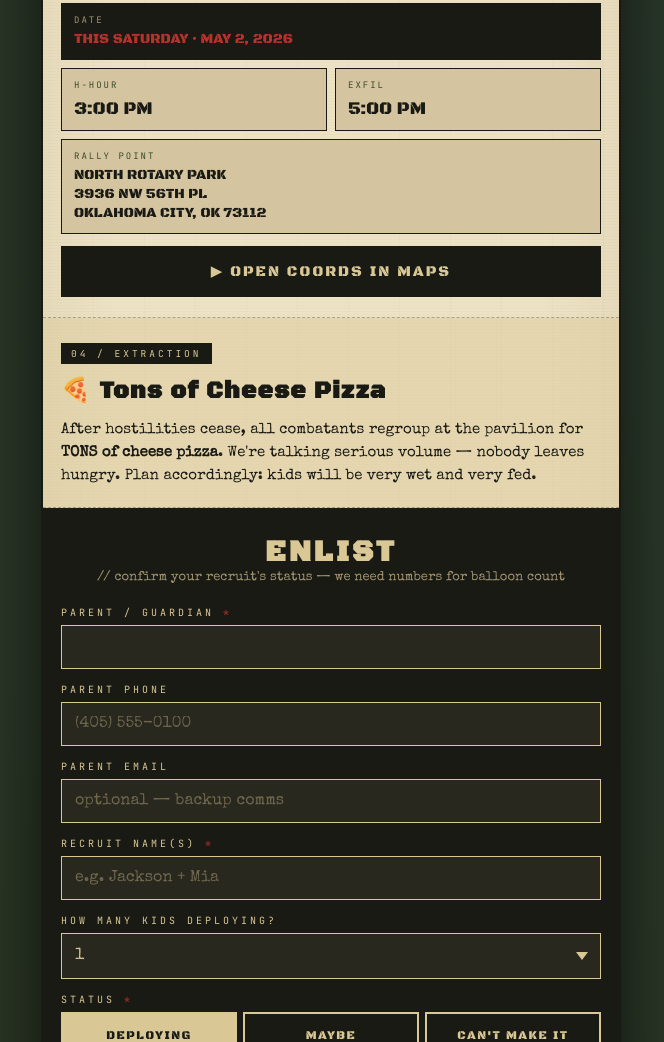
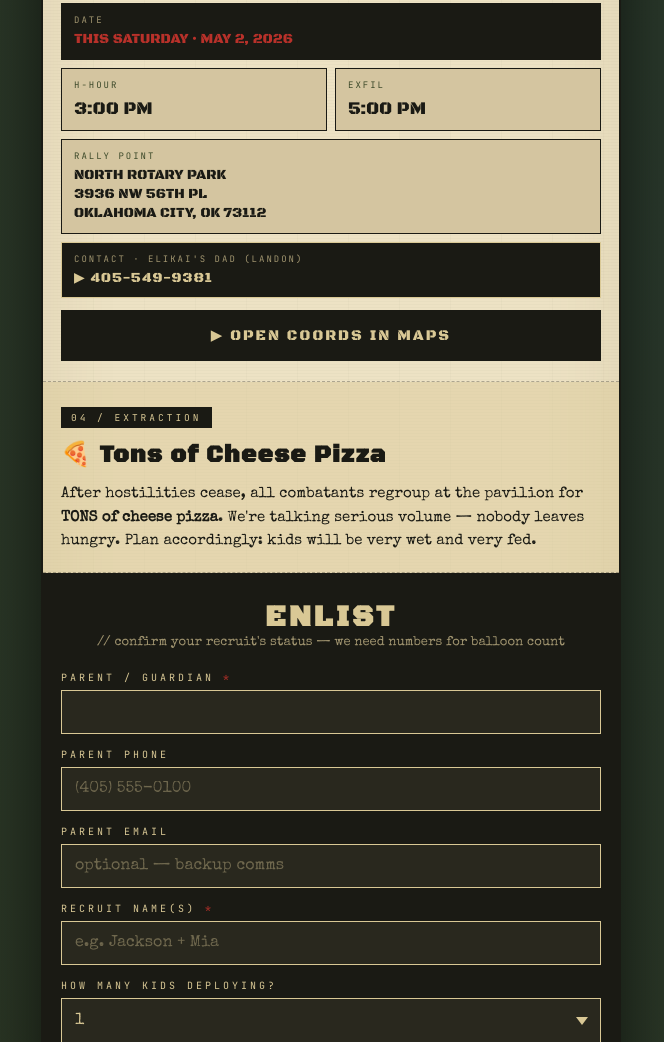
Before and after one commit to landonyourfeet/Elikai, a website: page public/index.html in a window 1280 px wide. Shown: the part 3020-4062 px from the top of the page, without its empty margins (309-973 px from the left). Drawn offline with nearby package versions, Linux system fonts and the light colour scheme.

Commit message:
Update index.html

```diff
--- a/public/index.html
+++ b/public/index.html
@@ -587,6 +587,10 @@
         <span class="label">RALLY POINT</span>
         <span class="value">NORTH ROTARY PARK<br>3936 NW 56TH PL<br>OKLAHOMA CITY, OK 73112</span>
       </div>
+      <div class="intel-cell full" style="background:var(--ink);color:var(--sand);border-color:var(--sand)">
+        <span class="label" style="color:var(--sand);opacity:0.7">CONTACT · ELIKAI'S DAD (LANDON)</span>
+        <span class="value" style="color:var(--sand)"><a href="tel:+14055499381" style="color:var(--sand);text-decoration:none;letter-spacing:1px">▶ 405-549-9381</a></span>
+      </div>
     </div>
     <a class="coords-link" href="https://maps.google.com/?q=3936+NW+56th+Pl+Oklahoma+City+OK+73112" target="_blank" rel="noopener">▶ OPEN COORDS IN MAPS</a>
   </div>
@@ -681,6 +685,7 @@
       <div class="row"><span class="lbl">ID</span><span id="dt-id"></span></div>
     </div>
     <p class="success-msg">Stand by for further instructions.<br><strong>Saturday, May 2 · 15:00 hours</strong>, North Rotary Park.<br>Bring a towel.</p>
+    <p style="font-family:'Special Elite',monospace;font-size:13px;color:rgba(217,200,149,0.7);margin-bottom:12px">Questions? Call Elikai's dad (Landon):<br><a href="tel:+14055499381" style="color:var(--sand);font-family:'Black Ops One',sans-serif;font-size:18px;letter-spacing:2px;text-decoration:none">▶ 405-549-9381</a></p>
     <p style="font-family:'JetBrains Mono',monospace;font-size:10px;letter-spacing:2px;color:rgba(217,200,149,0.45);margin-top:12px">// END TRANSMISSION //</p>
   </div>
 
```
